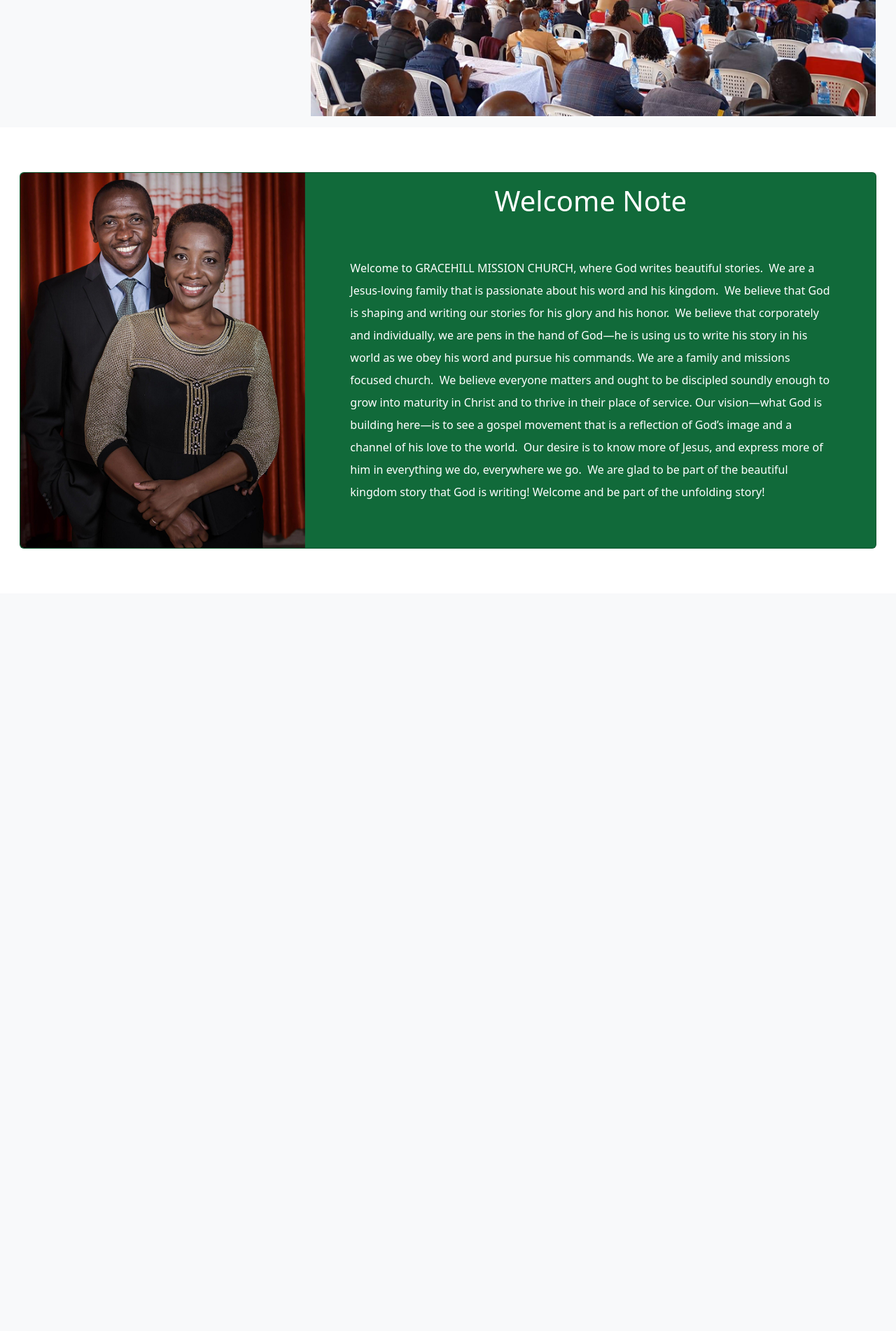
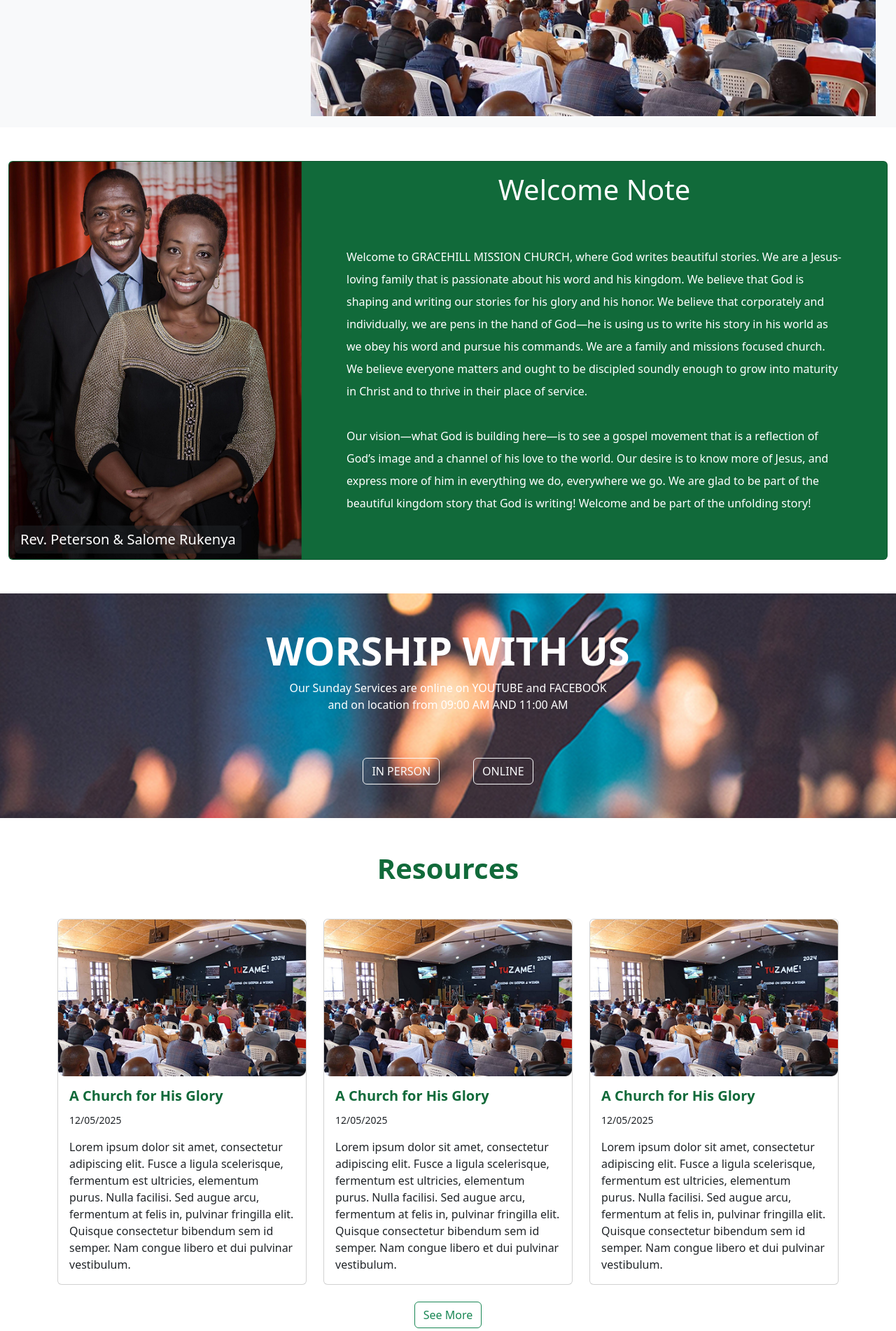
Before and after one commit to shi-km/Gracehill-church, a PHP site: page / in a window 1280 px wide. Shown: the part 363-2265 px from the top of the page at 70% size. Before the commit the page ends 1147 px from the top, so only its background shows below. Run offline with PHP 8.4, Linux system fonts and the light colour scheme.

Commit message:
added a form to the index file

```diff
--- a/footer.php
+++ b/footer.php
@@ -0,0 +1,37 @@
+ <div class="container-fluid mt-5 pb-5 text-center text-white" style="background-color: #116A3A;"><br>
+  <img src="./assets/images/footer-logo.png" alt="footer-logo" class="img-fluid d-block mx-auto p-3" style="max-width: 350px;"><br>
+
+  <footer class="">
+    <!-- Navigation links -->
+    <div class="mb-5">
+      <a href="" class="mx-2 text-white">Home</a>
+      <a href="" class="mx-2 text-white">About Us</a>
+      <a href="" class="mx-2 text-white">Connect</a>
+      <a href="" class="mx-2 text-white">Resources</a>
+      <a href="" class="mx-2 text-white">Ministries</a>
+      <a href="" class="mx-2 text-white">Give</a>
+      <a href="" class="mx-2 text-white">Contact Us</a>
+    </div> <br>
+
+    <!-- Copyright -->
+    <div class="copyright">
+      <p>Copyright © 2025 | GRACEHILL MISSION CHURCH </p>
+      <p>Developed by George Kamau</p>
+    </div>
+
+    <!-- Optional Social Links -->
+    <!--
+    <div>
+      <a href="#" class="mx-2 text-white">Facebook</a>
+      <a href="#" class="mx-2 text-white">Instagram</a>
+      <a href="#" class="mx-2 text-white">Twitter</a>
+      <a href="#" class="mx-2 text-white">YouTube</a>
+    </div>
+    -->
+  </footer>
+</div>
+  <!-- End of Footer section -->
+
+  <!-- Bootstrap JS Bundle with Popper -->
+  <script src="https://cdn.jsdelivr.net/npm/bootstrap@5.2.3/dist/js/bootstrap.bundle.min.js"
+    integrity="sha384-+oP8g6j7z4e5c
--- a/header.php
+++ b/header.php
@@ -0,0 +1,12 @@
+ <nav class="navbar bg-white">
+    <div class="container-fluid">
+      <img src="./assets/images/Logo.png" alt="logo" class="img-fluid">
+      <a href="">Home</a>
+      <a href="">About Us</a>
+      <a href="">Connect</a>
+      <a href="">Resources</a>
+      <a href="">Ministries</a>
+      <a href="">Give</a>
+      <a href="">Contact Us</a>
+    </div>
+  </nav>
--- a/index.php
+++ b/index.php
@@ -1,33 +1,18 @@
-<!DOCTYPE html>
 <html lang="en">
 <head>
   <meta charset="UTF-8">
   <meta name="viewport" content="width=device-width, initial-scale=1.0">
-    <title>Gracehill church</title>
+  <title>Gracehill Church</title>
 
-    <!-- Bootstrap links  -->
+  <!-- Bootstrap CSS -->
   <link href="https://cdn.jsdelivr.net/npm/bootstrap@5.2.3/dist/css/bootstrap.min.css" rel="stylesheet"
     integrity="sha384-rbsA2VBKQhggwzxH7pPCaAqO46MgnOM80zW1RWuH61DGLwZJEdK2Kadq2F9CUG65" crossorigin="anonymous">
   <link rel="stylesheet" href="styles.css">
 </head>
-</head>
 <body>
 
   <!-- Header section -->
-
-<nav class="navbar bg-light">
-  <div class="container-fluid">
-    <img src="./assets/images/Logo.png" alt="logo" class="img-fluid">
-        <a href="">Home</a>
-        <a href="">About Us</a>
-        <a href="">Connect</a>
-        <a href="">Resources</a>
-        <a href="">Ministries</a>
-        <a href="">Give</a>
-        <a href="">Contact Us</a>
-  </div>
-</nav>
-
+   <?php include 'header.php'?>
   <!-- End of Header section -->
 
   <!-- Hero section -->
@@ -41,38 +26,159 @@
       </div>
     </div>
   </div>
+  <!-- End of Hero section -->
 
   <!-- Welcome note section -->
+
     <div class="container-fluid my-5">
-  <div class="container-fluid p-3">
       <div class="card w-100" style="background-color:#116A3A;">
         <div class="row g-0">
-      <div class="col-md-4">
+          <div class="col-md-4 position-relative">
             <img src="./assets/images/welcome.png" class="img-fluid h-100 w-100 object-fit-cover rounded-start" alt="Card Image">
+            <h5 class="position-absolute bottom-0 start-0 text-white p-2 m-2 bg-dark bg-opacity-50 rounded text-center">
+              Rev. Peterson & Salome Rukenya
+            </h5>
           </div>
           <div class="col-md-8 d-flex align-items-center">
-        <div class="card-body" >
+            <div class="card-body">
               <h1 class="card-title text-center text-white">Welcome Note</h1>
               <p class="card-text p-5 text-white lh-lg">
-            Welcome to GRACEHILL MISSION CHURCH, where God writes beautiful stories.  We are a Jesus-loving family that is passionate about his word and his kingdom.  We believe that God is shaping and writing our stories for his glory and his honor.  We believe that corporately and individually, we are pens in the hand of God—he is using us to write his story in his world as we obey his word and pursue his commands. We are a family and missions focused church.  We believe everyone matters and ought to be discipled soundly enough to grow into maturity in Christ and to thrive in their place of service.
-
-           Our vision—what God is building here—is to see a gospel movement that is a reflection of God’s image and a channel of his love to the world.  Our desire is to know more of Jesus, and express more of him in everything we do, everywhere we go.  We are glad to be part of the beautiful kingdom story that God is writing! Welcome and be part of the unfolding story!
+                Welcome to GRACEHILL MISSION CHURCH, where God writes beautiful stories.
+                We are a Jesus-loving family that is passionate about his word and his kingdom.
+                We believe that God is shaping and writing our stories for his glory and his honor.
+                We believe that corporately and individually, we are pens in the hand of God—he is using us
+                to write his story in his world as we obey his word and pursue his commands. We are a family
+                and missions focused church. We believe everyone matters and ought to be discipled soundly
+                enough to grow into maturity in Christ and to thrive in their place of service.
+                <br><br>
+                Our vision—what God is building here—is to see a gospel movement that is a reflection of God’s image
+                and a channel of his love to the world. Our desire is to know more of Jesus, and express more of him
+                in everything we do, everywhere we go. We are glad to be part of the beautiful kingdom story that God
+                is writing! Welcome and be part of the unfolding story!
               </p>
             </div>
           </div>
         </div>
       </div>
     </div>
-</div><!-- container-fluid -->
+  <!-- End of Welcome note section -->
 
-<!-- welcome note section end -->
+  <!-- Worship section -->
+
+ <div class="container-fluid mb-5" style="background-image:url('./assets/images/worship.png'); background-size: cover; background-position: center;">
+  <div class="p-5">
+    <h1 class="text-white text-center display-4 fw-bold">WORSHIP WITH US</h1>
+    <p class="text-white text-center">
+      Our Sunday Services are online on YOUTUBE and FACEBOOK <br>
+      and on location from 09:00 AM AND 11:00 AM
+    </p>
+  </div>
+  <div class="d-flex justify-content-center gap-5 pb-5">
+    <button class="btn btn-outline-light">IN PERSON</button>
+    <button class="btn btn-outline-light">ONLINE</button>
+  </div>
+</div>
+  <!-- End of worship section -->
+
+  <!-- Resources section -->
+<h1 class="text-center fw-bold" style="color:#116A3A;">Resources</h1>
+
+<div class="container my-5">
+  <div class="row">
+    <!-- First card -->
+    <div class="col-md-4">
+      <div class="card w-100">
+        <img src="./assets/images/resources.png" class="card-img-top" alt="card-image">
+        <div class="card-body">
+          <h5 class="card-title pb-1 fw-bold" style="color:#116A3A;">A Church for His Glory</h5>
+          <small><p>12/05/2025</p></small>
+          <p class="card-text">
+            Lorem ipsum dolor sit amet, consectetur adipiscing elit.
+            Fusce a ligula scelerisque, fermentum est ultricies, elementum purus.
+            Nulla facilisi. Sed augue arcu, fermentum at felis in, pulvinar fringilla elit.
+            Quisque consectetur bibendum sem id semper. Nam congue libero et dui pulvinar vestibulum.
+          </p>
+        </div>
+      </div>
+    </div>
+
+    <!-- Second card -->
+    <div class="col-md-4">
+      <div class="card w-100">
+        <img src="./assets/images/resources.png" class="card-img-top" alt="card-image">
+        <div class="card-body">
+          <h5 class="card-title pb-1 fw-bold" style="color:#116A3A;">A Church for His Glory</h5>
+          <small><p>12/05/2025</p></small>
+          <p class="card-text">
+            Lorem ipsum dolor sit amet, consectetur adipiscing elit.
+            Fusce a ligula scelerisque, fermentum est ultricies, elementum purus.
+            Nulla facilisi. Sed augue arcu, fermentum at felis in, pulvinar fringilla elit.
+            Quisque consectetur bibendum sem id semper. Nam congue libero et dui pulvinar vestibulum.
+          </p>
+        </div>
+      </div>
+    </div>
+
+    <!-- Third card -->
+    <div class="col-md-4">
+      <div class="card w-100">
+        <img src="./assets/images/resources.png" class="card-img-top" alt="card-image">
+        <div class="card-body">
+          <h5 class="card-title pb-1 fw-bold" style="color:#116A3A;">A Church for His Glory</h5>
+          <small><p>12/05/2025</p></small>
+          <p class="card-text">
+            Lorem ipsum dolor sit amet, consectetur adipiscing elit.
+            Fusce a ligula scelerisque, fermentum est ultricies, elementum purus.
+            Nulla facilisi. Sed augue arcu, fermentum at felis in, pulvinar fringilla elit.
+            Quisque consectetur bibendum sem id semper. Nam congue libero et dui pulvinar vestibulum.
+          </p>
+        </div>
+      </div>
+    </div>
+  </div>
+
+  <!-- Centered "See More" button -->
+  <div class="text-center mt-4">
+    <button class="btn btn-outline-success">See More</button>
+  </div>
+</div>
+
+ <!-- End of Resources section -->
+
+<div class="connect-section bg-light">
+     <!-- connect Section -->
+<h1 class="text-center fw-bold" style="color:#116A3A;">Connect</h1>
+<div class="container">
+  <form action="">
+    <div class="row m-5">
+      <div class="col-md-4">
+        <input type="text" class="form-control" placeholder="Your Name" aria-label="Your Name">
+      </div>
+      <div class="col-md-4">
+        <input type="text" class="form-control" placeholder="Your Email" aria-label="Your Email">
+      </div>
+      <div class="col-md-4 mb-5">
+        <input type="text" class="form-control" placeholder="Your Phone Number" aria-label="Your Phone Number">
+      </div>
 
 
-<!-- worship section  -->
+      <div class="col-md-12">
+        <textarea class="form-control" placeholder="Your Message" aria-label="Your Message" style="height: 50vh;"></textarea>
+      </div>
+    </div>
+  </form>
+
+  <div class="text-center mt-4">
+    <button class="btn btn-outline-success">SEND MESSAGE</button>
+  </div>
+</div>
 
 
+ <!-- End of connect Section -->
 
-    <!-- Bootstrap js -->
-     <script src="https://cdn.jsdelivr.net/npm/bootstrap@5.2.3/dist/js/bootstrap.bundle.min.js" integrity="sha384-kenU1KFdBIe4zVF0s0G1M5b4hcpxyD9F7jL+jjXkk+Q2h455rYXK/7HAuoJl+0I4" crossorigin="anonymous"></script>
+<!-- Footer section -->
+ <?php
+  include 'footer.php';?>
+<!-- End of footer section -->
 </body>
 </html>
--- a/styles.css
+++ b/styles.css
@@ -1,3 +1,9 @@
+
+.body{
+    background-color: #F5F5F5 !important;
+    font-family: sans-serif;
+}
+
 .navbar a{
     text-decoration: none;
     color: #116A3A;
@@ -13,3 +19,18 @@
 }
 
 /* Hero section End */
+
+
+/* footer section */
+footer a{
+    text-decoration: none;
+    color:white;
+    font-family:sans-serif;
+    font-weight: bold;
+}
+footer a:hover {
+  color: #D1BC18 !important;
+}
+
+
+/* End of footer section */
```
Also changed, not shown: assets/images/footer-logo.png (added), assets/images/resources.png (added). Lines whose indentation alone changed are shown as unchanged.
